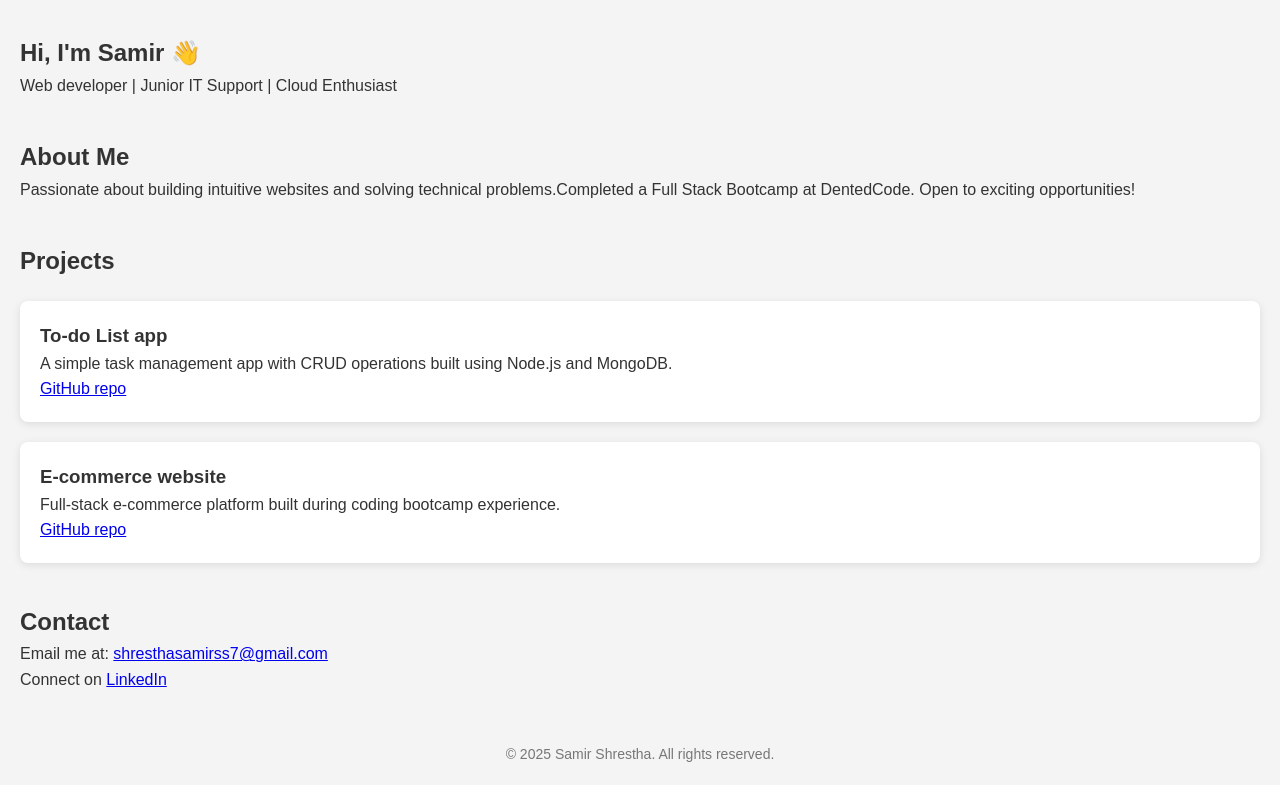
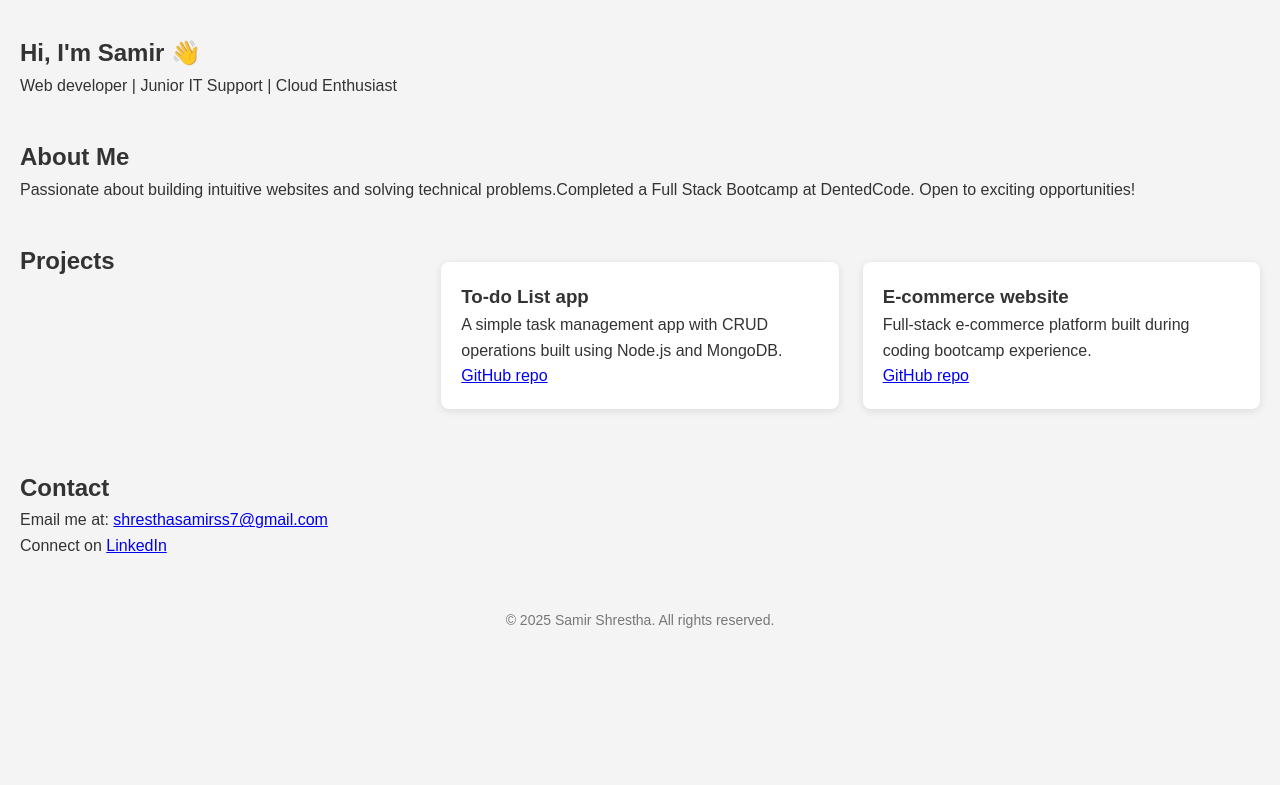
Before and after one commit to samirshrestha-tech/portfolio, a plain HTML site: page index.html in a window 1280 px wide. Shown: the part 84-869 px from the top of the page. After the commit the page ends 800 px from the top, so only its background shows below. Drawn offline with Linux system fonts and the light colour scheme.

Commit message:
working on grid

```diff
--- a/styles.css
+++ b/styles.css
@@ -44,7 +44,18 @@ section{
     padding: 20px;
     border-radius: 8px;
     box-shadow: 0 2px 8px rgba(0,0,0,0.1);
+
+
 }
+
+#projects{
+     display: grid;
+    grid-template-columns: repeat(auto-fit, minmax(260px,1fr));
+    gap: 1.5rem;
+
+}
+
+
 
 footer{
     text-align: center;
```
